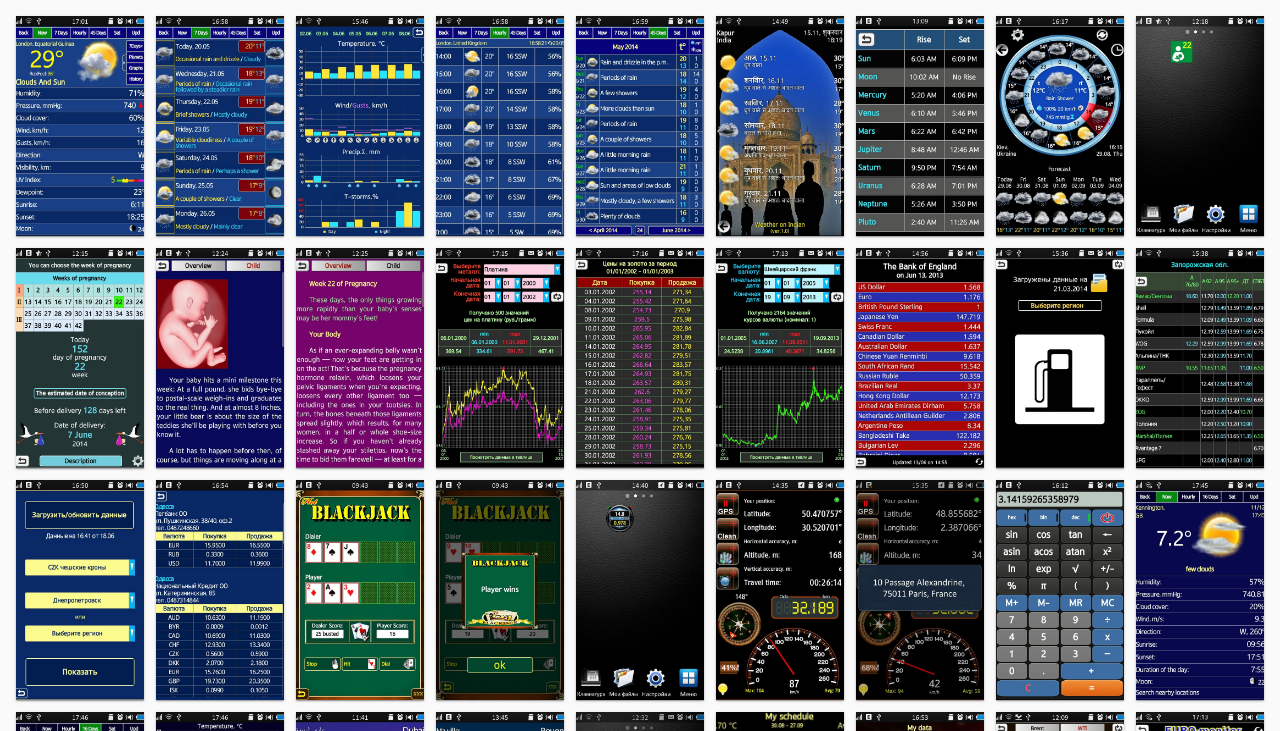
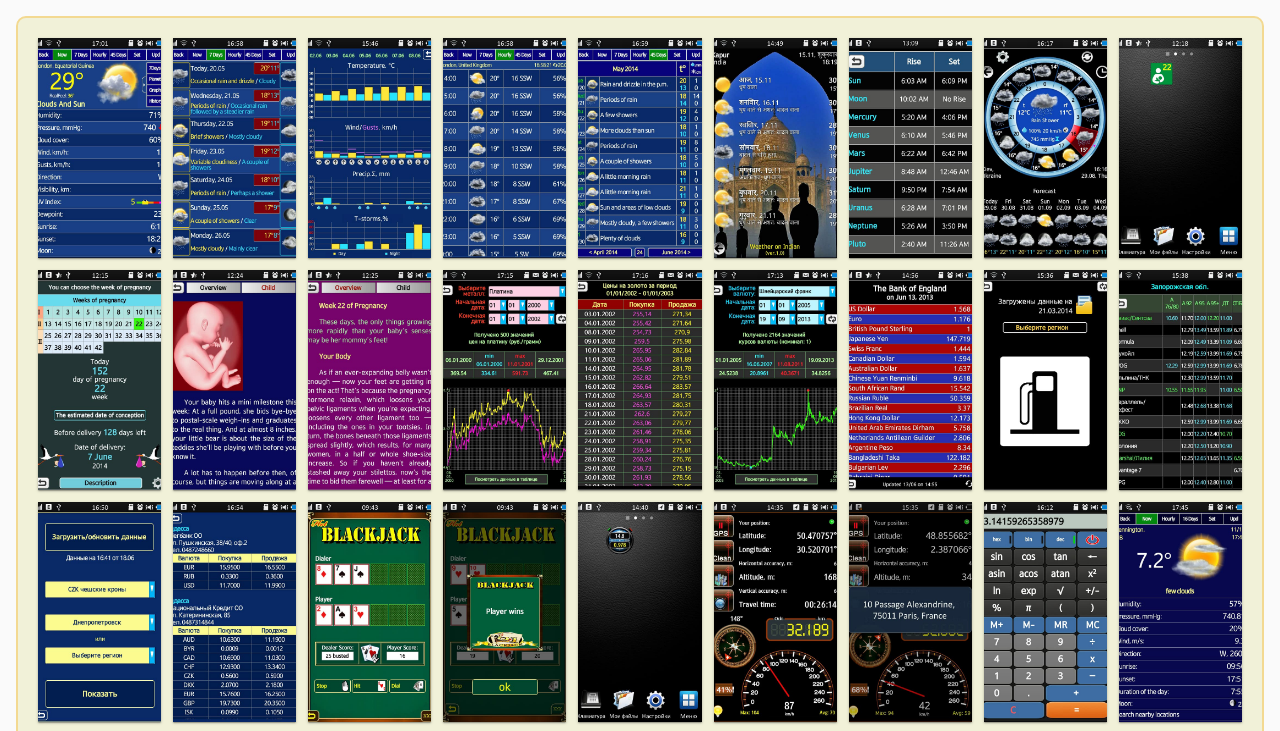
Before and after one commit to aleks2908/widgets, a plain HTML site: page index.html in a window 1280 px wide. Shown: the top 731 px of the page. Drawn offline with Linux system fonts and the light colour scheme; some packages are replaced by stand-ins of ours; a script that the page names is missing.

Commit message:
bg & border

```diff
--- a/css/styles.css
+++ b/css/styles.css
@@ -4,13 +4,16 @@
 }
 
 .gallery {
+  background-color: rgb(241, 241, 216);
+  border: 2px solid rgb(243, 217, 145);
+  border-radius: 10px;
   display: grid;
-  max-width: 1600px;
+  max-width: 1660px;
   grid-template-columns: repeat(auto-fit, minmax(122px, 1fr));
   grid-auto-rows: 220px;
   grid-gap: 12px;
   justify-content: center;
-  padding: 0;
+  padding: 20px;
   list-style: none;
   margin-left: auto;
   margin-right: auto;
@@ -23,7 +26,7 @@
 }
 
 .gallery__image:hover {
-  transform: scale(1.03);
+  transform: scale(1.05);
 }
 
 .gallery__image {
```
